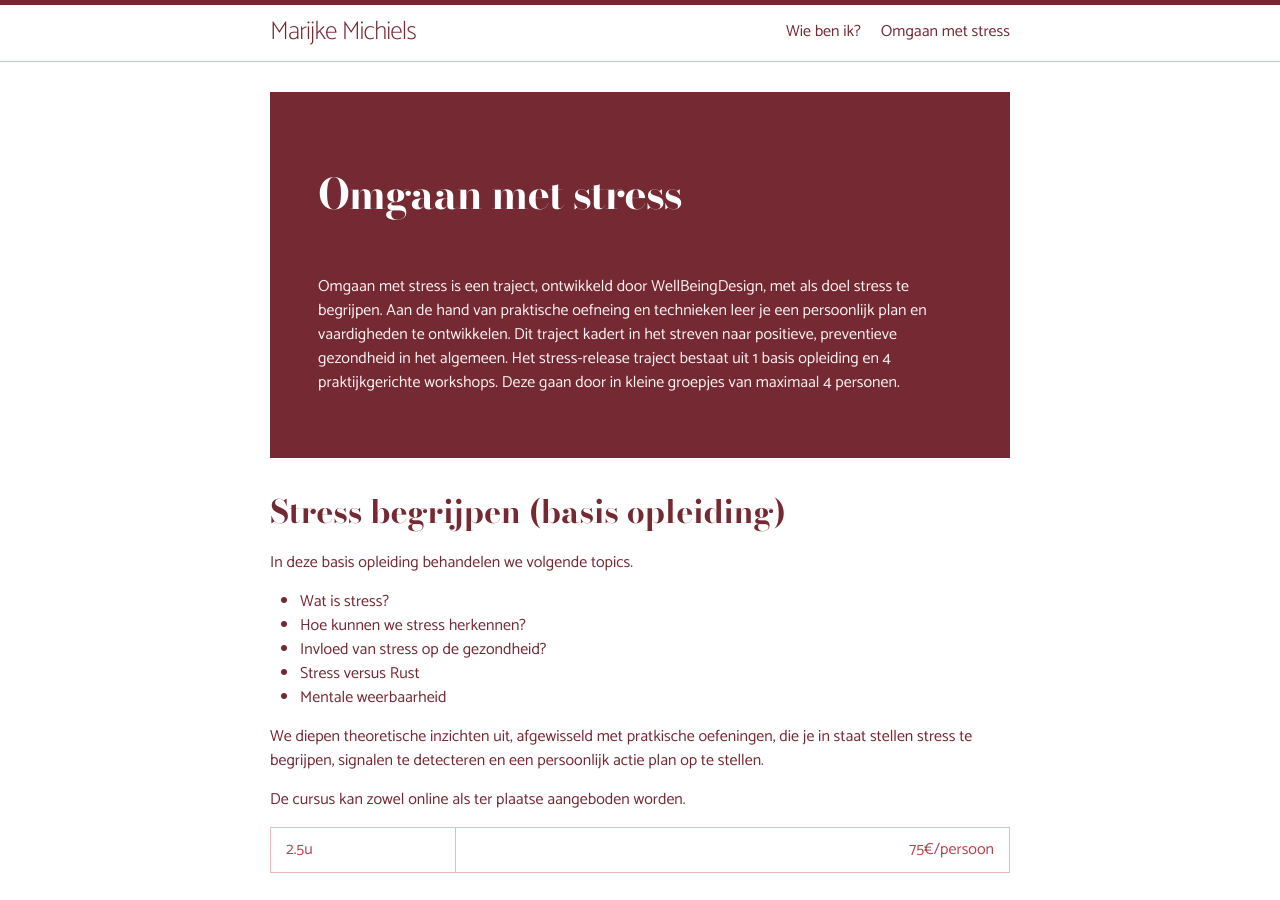
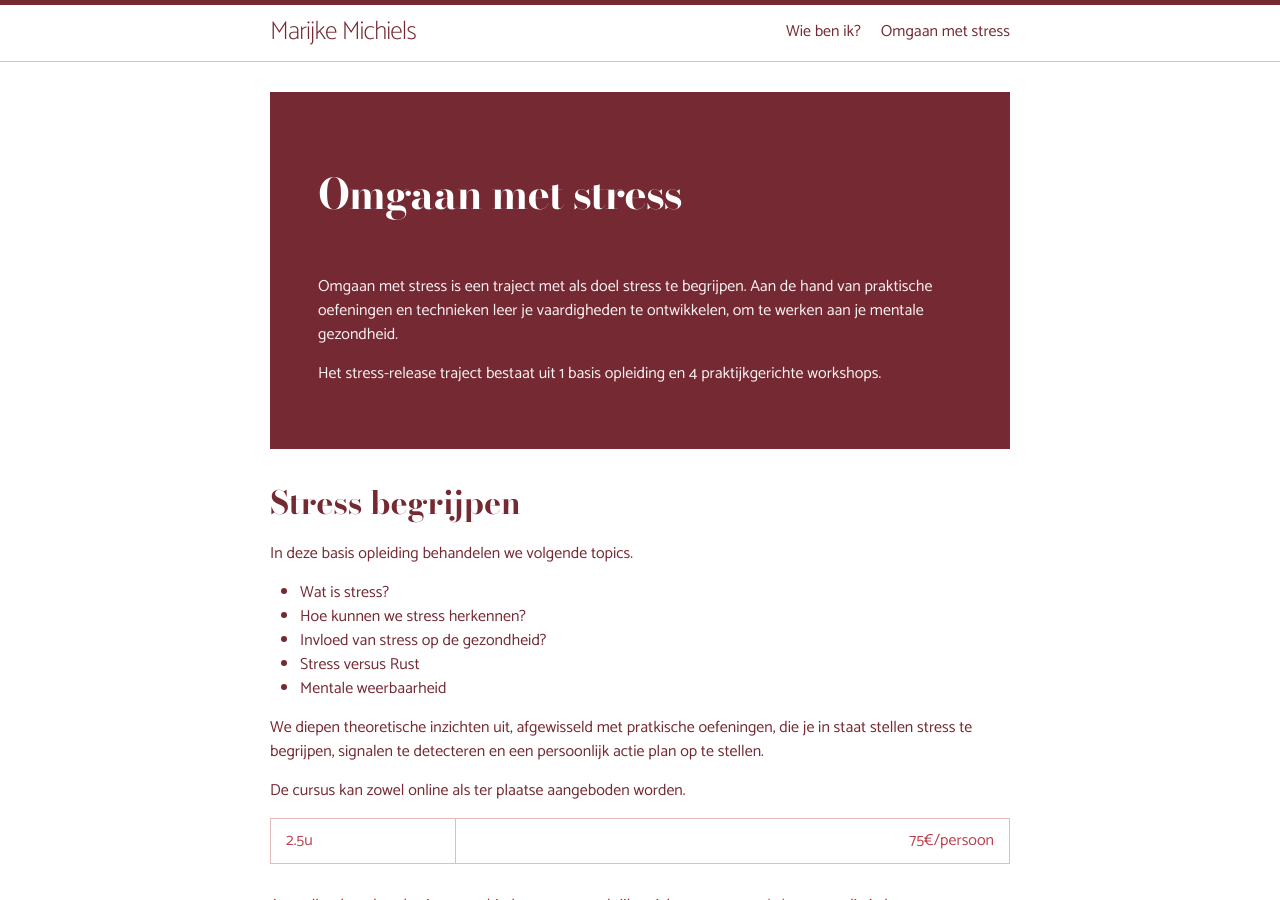
Before and after one commit to koenhandekyn/marijkemichiels, a Jekyll site: the page built from workshops.md, in a window 1280 px wide and 900 px high. Built offline with Jekyll 4.4.1, drawn with Linux system fonts in a browser that asks for light colours.

Commit message:
initial commit

```diff
--- a/workshops.md
+++ b/workshops.md
@@ -14,15 +14,16 @@ permalink: /workshops/
   <h1 class="post-title">{{ page.title | escape }}</h1>
 
   <p>
-    Omgaan met stress is een traject, ontwikkeld door WellBeingDesign, met als doel stress te begrijpen.
-    Aan de hand van praktische oefneing en technieken leer je een persoonlijk plan en vaardigheden te
-    ontwikkelen. Dit traject kadert in het streven naar positieve, preventieve gezondheid in het algemeen.
+    Omgaan met stress is een traject met als doel stress te begrijpen.
+    Aan de hand van praktische oefeningen en technieken leer je vaardigheden te
+    ontwikkelen, om te werken aan je mentale gezondheid.
+  </p>
+  <p>
     Het stress-release traject bestaat uit 1 <a href="#basis">basis</a> opleiding en 4 praktijkgerichte <a href="#workshops">workshops</a>.
-    Deze gaan door in kleine groepjes van maximaal 4 personen.
   </p>
 </header>
 
-## Stress begrijpen (basis opleiding)
+## Stress begrijpen
 <a name="basis"></a>
 {%- include stress_begrijpen.html -%}
 
```
